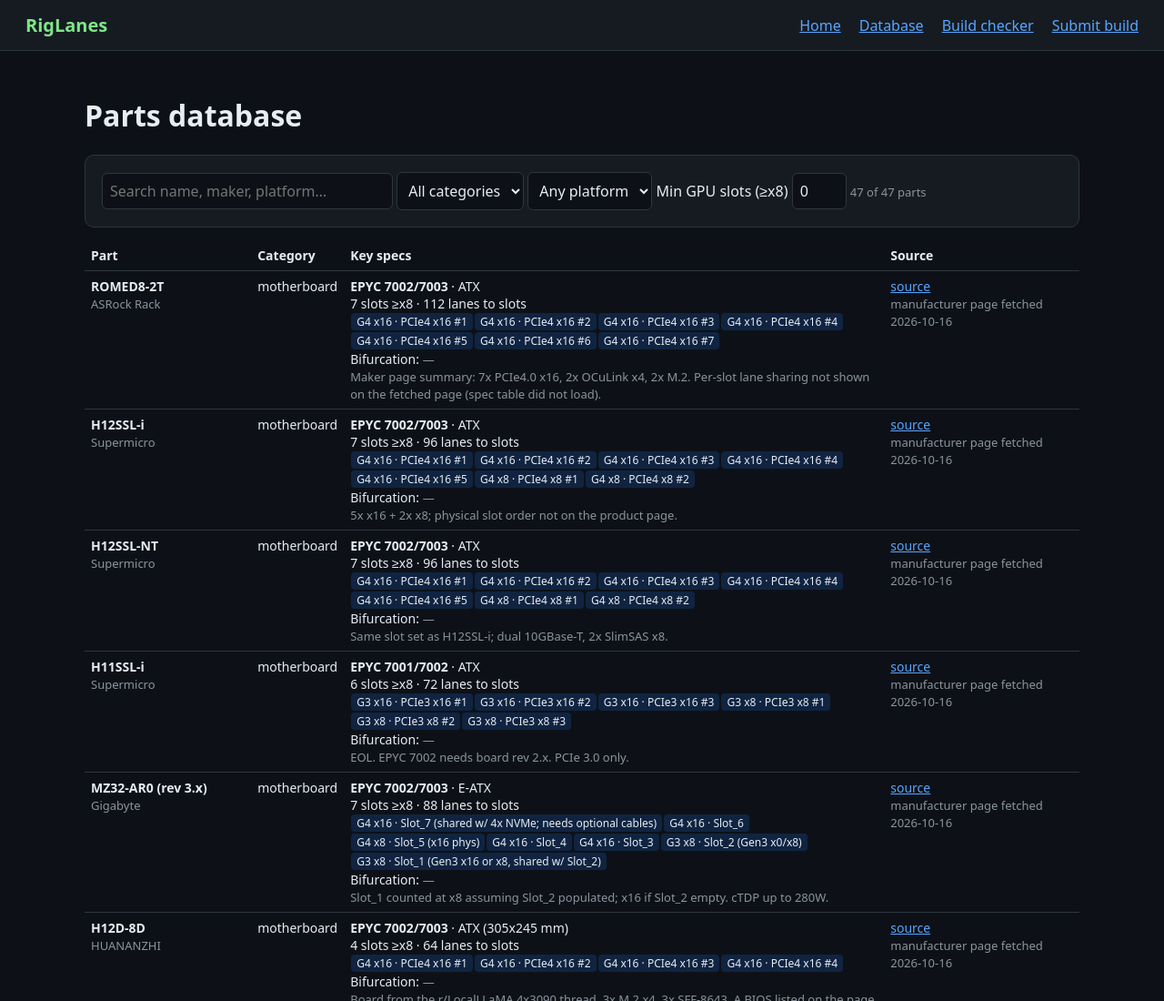
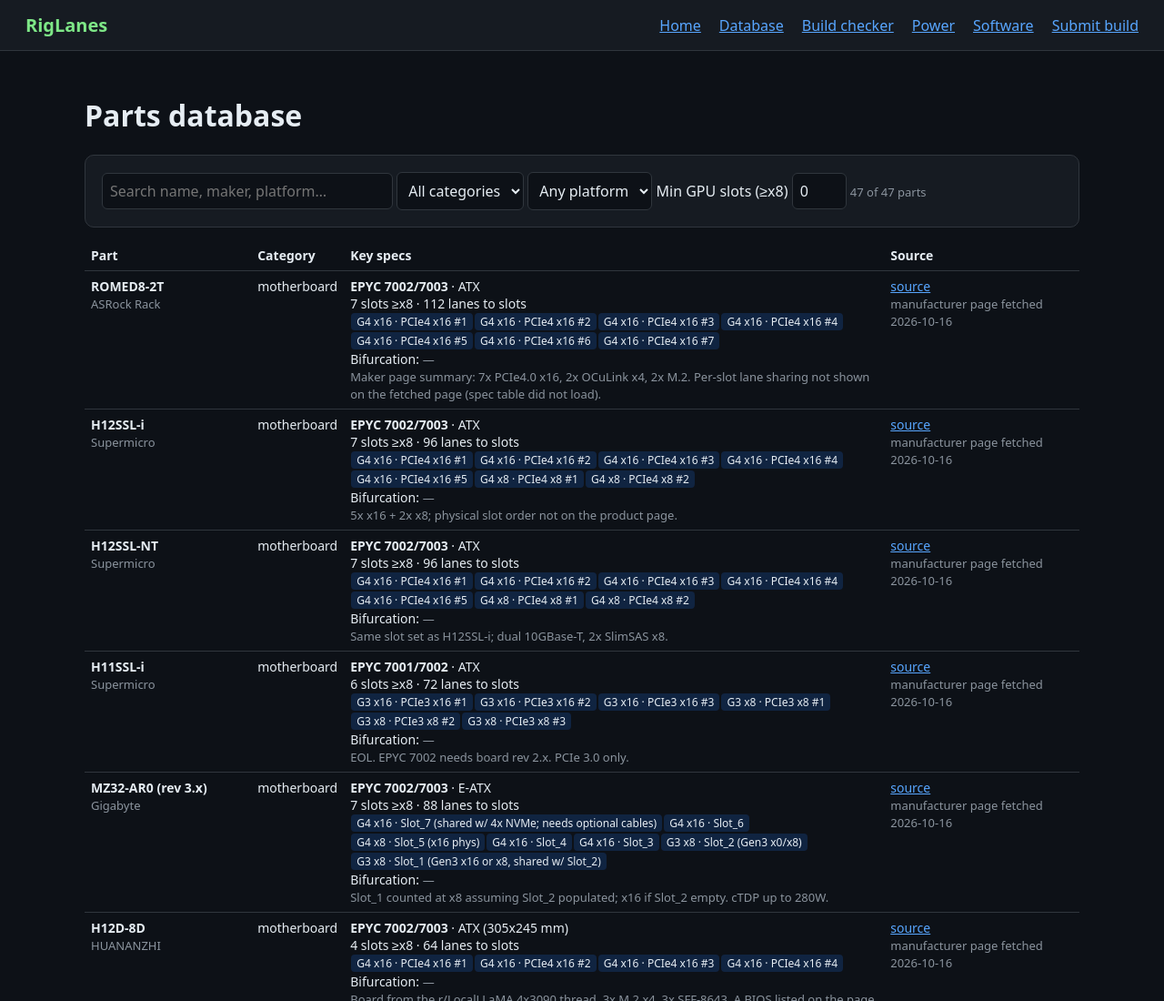
Before and after one commit to AblePaine/riglanes, a plain HTML site: page db.html in a window 1280 px wide. Shown: the top 1100 px of the page at 91% size. Drawn offline with Linux system fonts and the light colour scheme.

Commit message:
Merge power-software (3/4): docs and db.html nav

```diff
--- a/db.html
+++ b/db.html
@@ -1,4 +1,4 @@
-<!doctype html><html><head><meta charset=utf-8><title>RigLanes · Database</title><link rel=stylesheet href=style.css></head><body><nav><b>RigLanes</b><a href="index.html">Home</a><a href="db.html">Database</a><a href="checker.html">Build checker</a><a href="submit.html">Submit build</a></nav><main>
+<!doctype html><html><head><meta charset=utf-8><title>RigLanes · Database</title><link rel=stylesheet href=style.css></head><body><nav><b>RigLanes</b><a href="index.html">Home</a><a href="db.html">Database</a><a href="checker.html">Build checker</a><a href="power.html">Power</a><a href="software.html">Software</a><a href="submit.html">Submit build</a></nav><main>
 <h1>Parts database</h1><div class=card><input id=q placeholder="Search name, maker, platform…" style="width:320px">
 <select id=cat><option value="">All categories</option><option>motherboard</option><option>psu</option><option>riser</option><option>switch</option><option>case</option><option>gpu</option></select>
 <select id=plat><option value="">Any platform</option><option>EPYC</option><option>Threadripper</option><option>AM5</option></select>
```
Also changed, not shown: 3 other files.
